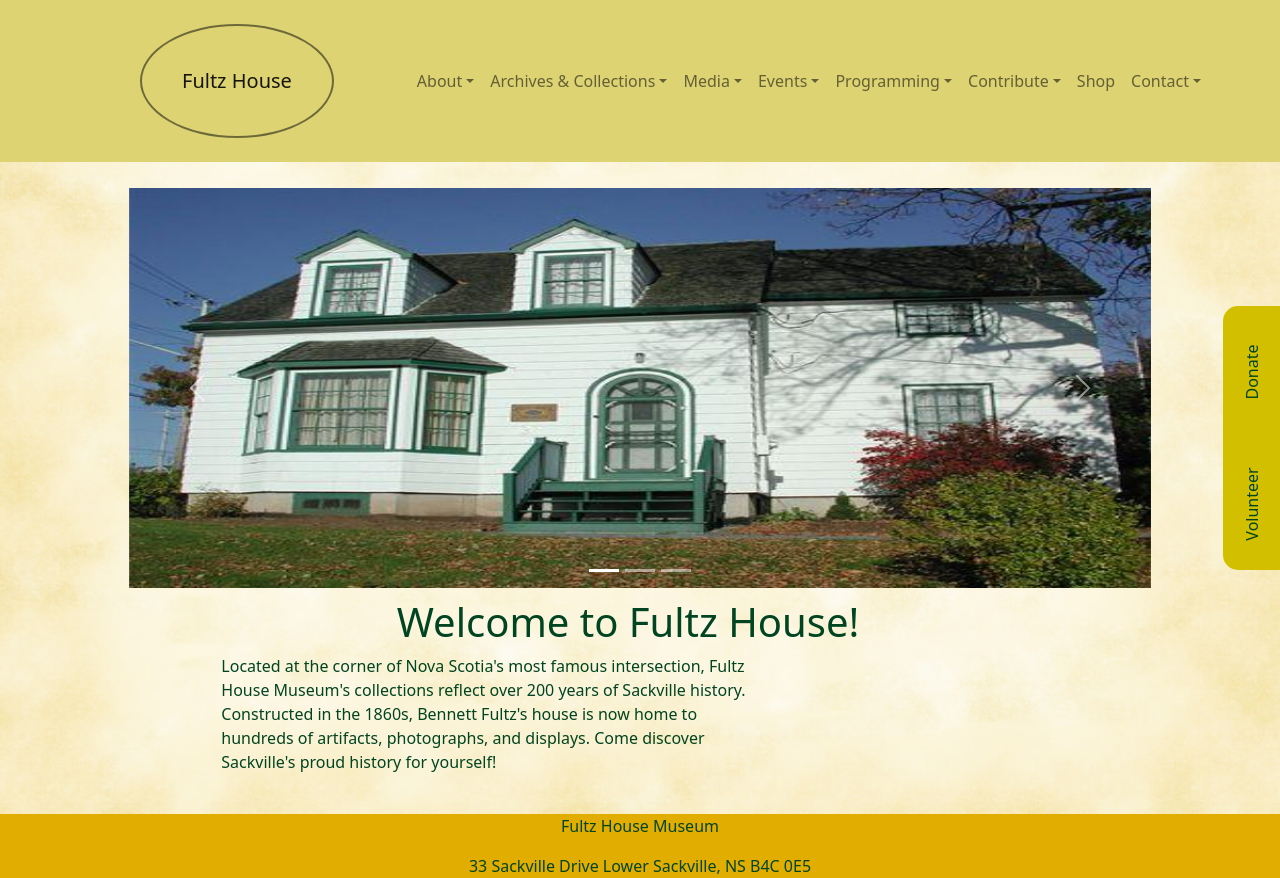
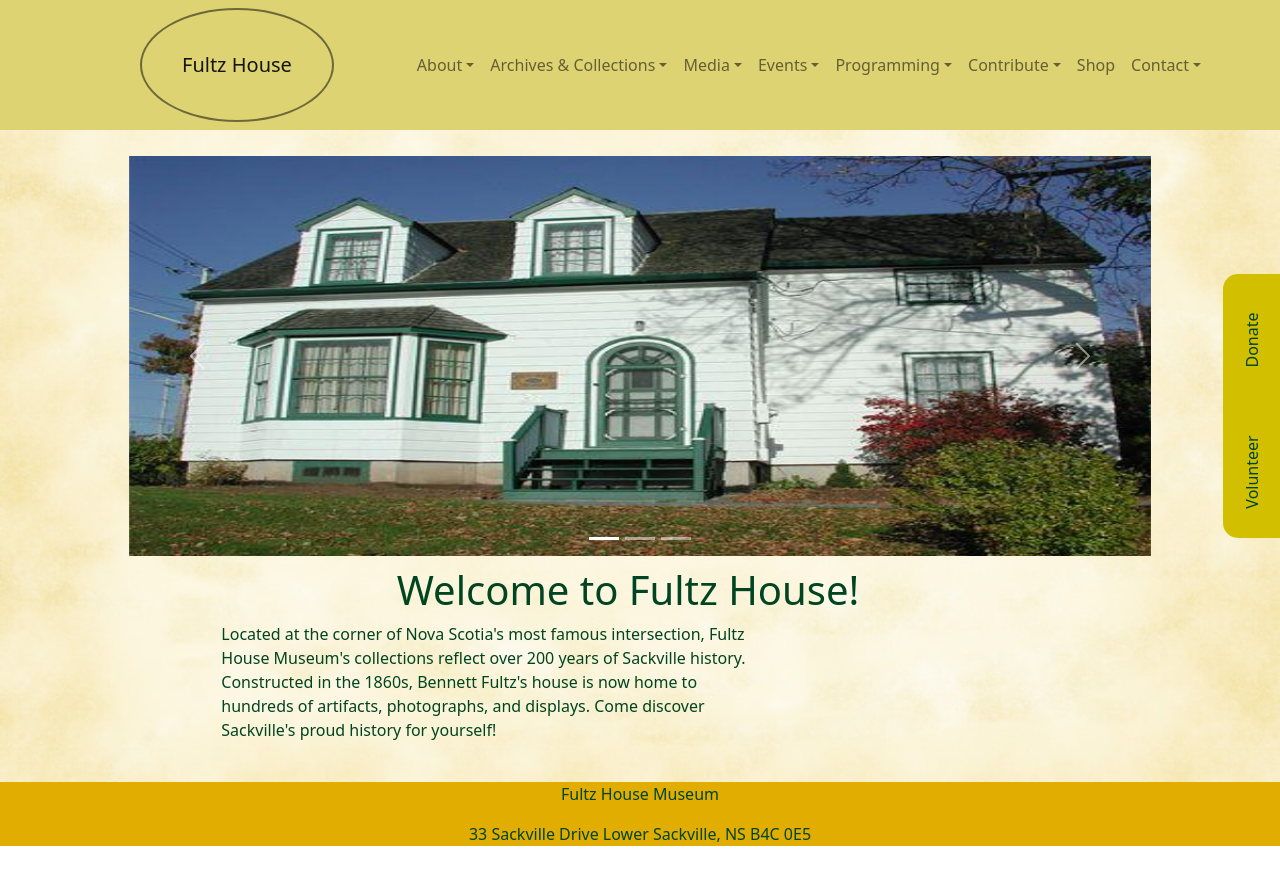
Before and after one commit to AWatts0/fultz-house-website, a React (Create React App) app: page / in a window 1280 px wide. After the commit the page ends 846 px from the top, so only its background shows below. Built offline with nearby package versions, Linux system fonts and the light colour scheme.

Commit message:
updated navbar

```diff
--- a/src/components/navbar.js
+++ b/src/components/navbar.js
@@ -15,7 +15,7 @@ function MyNavbar() {
 
     return(
 
-        <Navbar className="navbar py-4 mb-3" expand="lg" variant="light" sticky="top"  >
+        <Navbar className="navbar py-2 mb-3" expand="lg" variant="light" sticky="top"  >
             <Container fluid>
                 <Navbar.Brand onClick={scrollToTop} className="navbar-brand" as={Link} to="">Fultz House</Navbar.Brand>
                 <Navbar.Toggle aria-controls="navbarScroll" />
```
